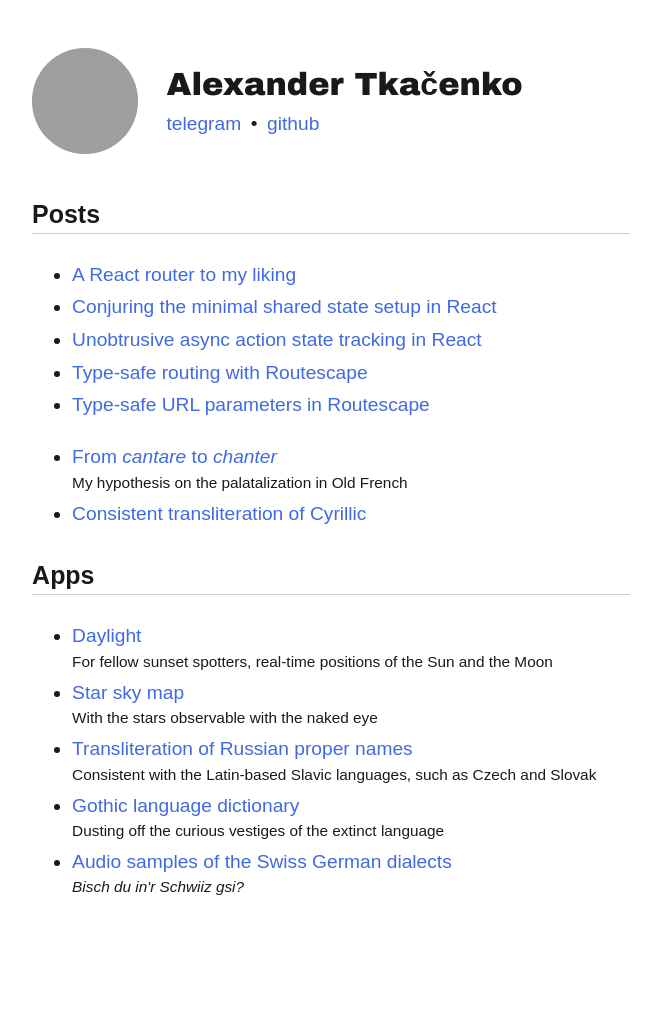
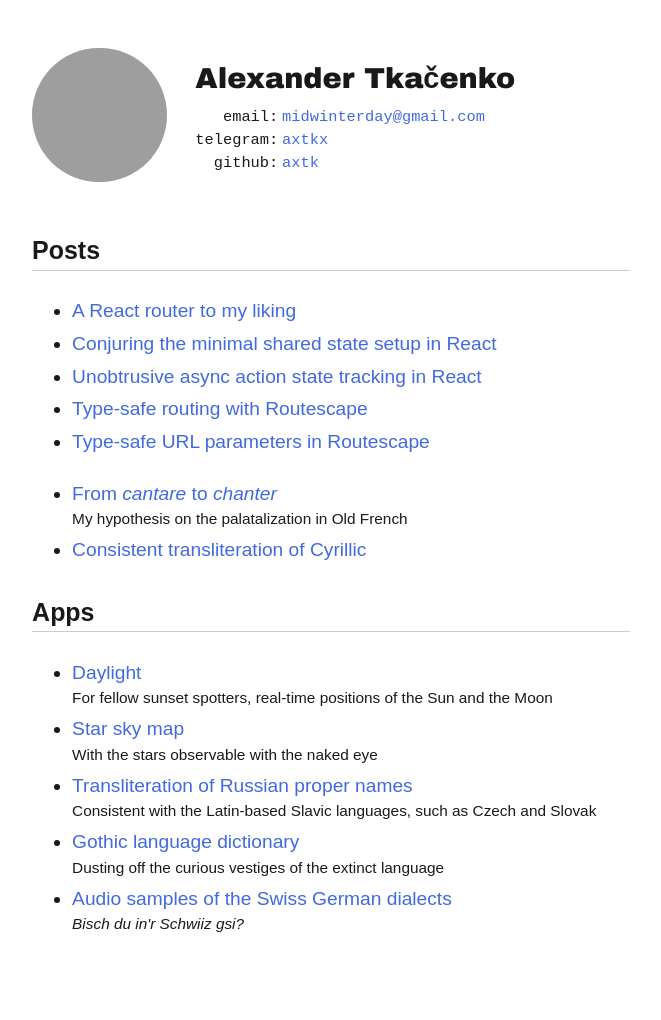
Before and after one commit to axtk/axtk.github.io, a Jekyll site: the page index.html, which Jekyll copies as it is, in a window 1280 px wide. Shown: the whole page, without its empty margins (309-970 px from the left). Built offline with Jekyll 4.4.1, drawn with Linux system fonts in a browser that asks for light colours; before the commit the page ends 983 px from its top, so only the background shows below that; grey boxes are pictures that could not be loaded.

Commit message:
update contacts section

```diff
--- a/index.html
+++ b/index.html
@@ -16,10 +16,11 @@
     </div>
     <div class="content">
         <h1>Alexander Tkačenko</h1>
-        <ul class="contacts">
-            <li><a href="https://t.me/axtkx">telegram</a></li>
-            <li><a href="https://github.com/axtk">github</a></li>
-        </ul>
+        <table class="contacts">
+            <tr><td>email:</td><td><a href="mailto:midwinterday@gmail.com">midwinterday@gmail.com</a></td></tr>
+            <tr><td>telegram:</td><td><a href="https://t.me/axtkx">axtkx</a></td></tr>
+            <tr><td>github:</td><td><a href="https://github.com/axtk">axtk</a></td></tr>
+        </table>
     </div>
 </div>
 <div class="content">
--- a/x/assets/index.css
+++ b/x/assets/index.css
@@ -3,11 +3,6 @@ html {
 }
 body {
     padding: 2rem 0 3rem;
-}
-@media (max-width: 600px) {
-    body {
-        padding: 2rem 0;
-    }
 }
 main {
     min-height: 80vh;
@@ -36,6 +31,7 @@ li .description {
     gap: 1.5rem;
 }
 .intro h1 {
+    font-size: 1.5rem;
     border-bottom: none;
     padding: 0;
     margin: 0;
@@ -47,13 +43,13 @@ main .intro h1:first-child {
     margin: .5em 0;
 }
 .intro .image {
-    --image-size: 5.5rem;
+    --image-size: 7rem;
 }
 .intro .image p {
     margin: .5em 0;
 }
 .intro .image span {
-    display: block;
+    display: inline-block;
     width: var(--image-size);
     height: var(--image-size);
     font-size: 0;
@@ -65,22 +61,47 @@ main .intro h1:first-child {
     width: var(--image-size);
 }
 .intro ul.contacts {
-    display: flex;
-    flex-wrap: wrap;
+    font-family: monospace;
     list-style: none;
     padding: 0;
     margin: 0;
 }
 .intro ul.contacts li {
-    display: inline;
-    margin-bottom: 0;
+    display: block;
+    padding: 0;
+    margin: 0;
 }
-.intro ul.contacts li + li::before {
-    content: "•";
-    display: inline-block;
-    margin: 0 .5em;
+.intro table.contacts {
+    font-family: monospace;
+    font-size: .8rem;
+    border: none;
+    border-collapse: collapse;
+    margin: .75em 0 0;
+}
+.intro table.contacts td {
+    border: none;
+    padding: .2em .25em .2em 0;
+}
+.intro table.contacts td:first-child {
+    text-align: right;
 }
 .content p.sep {
     font-size: 0;
     margin: 1.25rem 0;
 }
+@media (max-width: 600px) {
+    body {
+        padding: 1.5rem 0;
+    }
+    .intro {
+        flex-direction: row-reverse;
+        align-items: flex-start;
+        gap: 1rem;
+    }
+    .intro .image {
+        --image-size: 3.6rem;
+        flex: auto;
+        text-align: right;
+        margin-top: -.5rem;
+    }
+}
```
